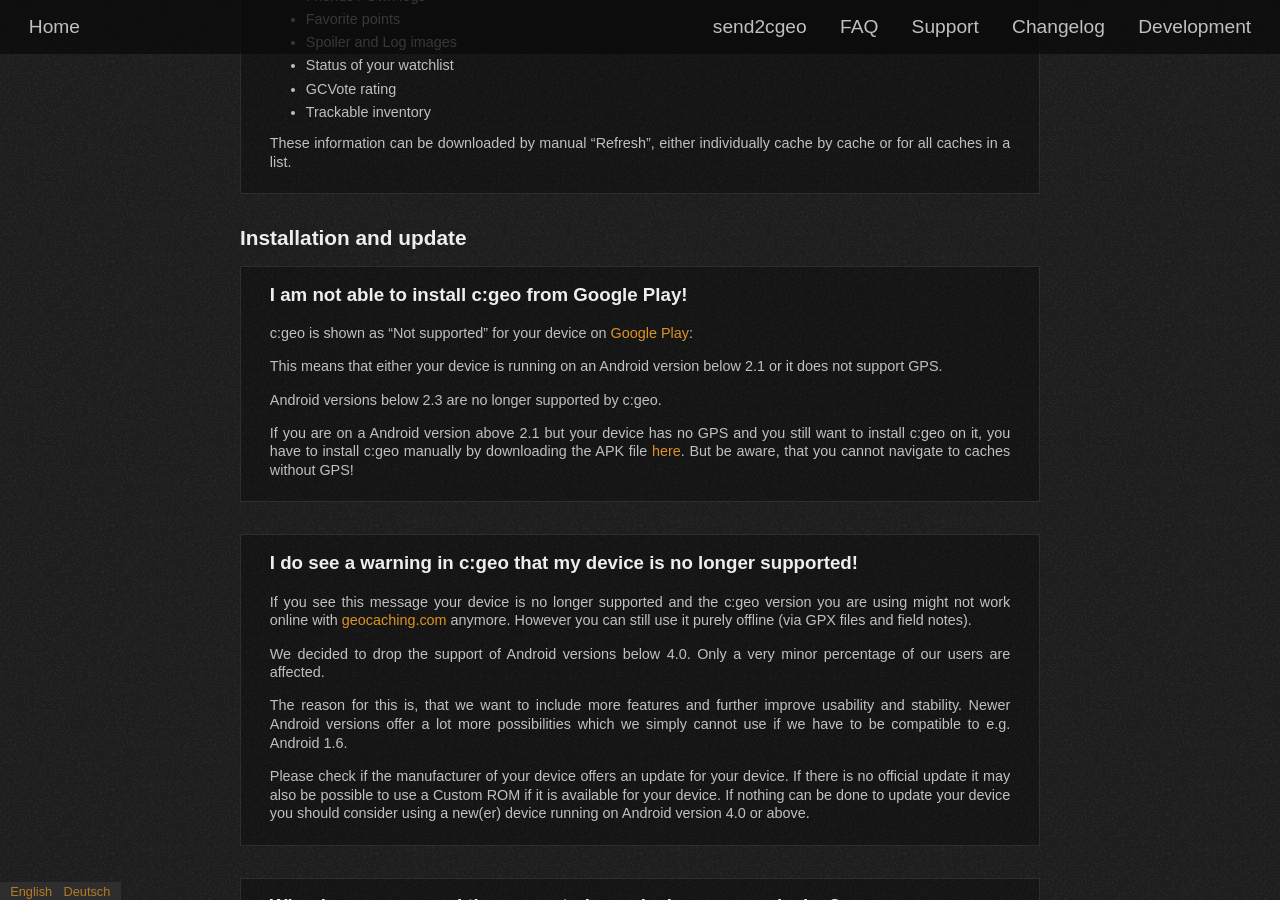
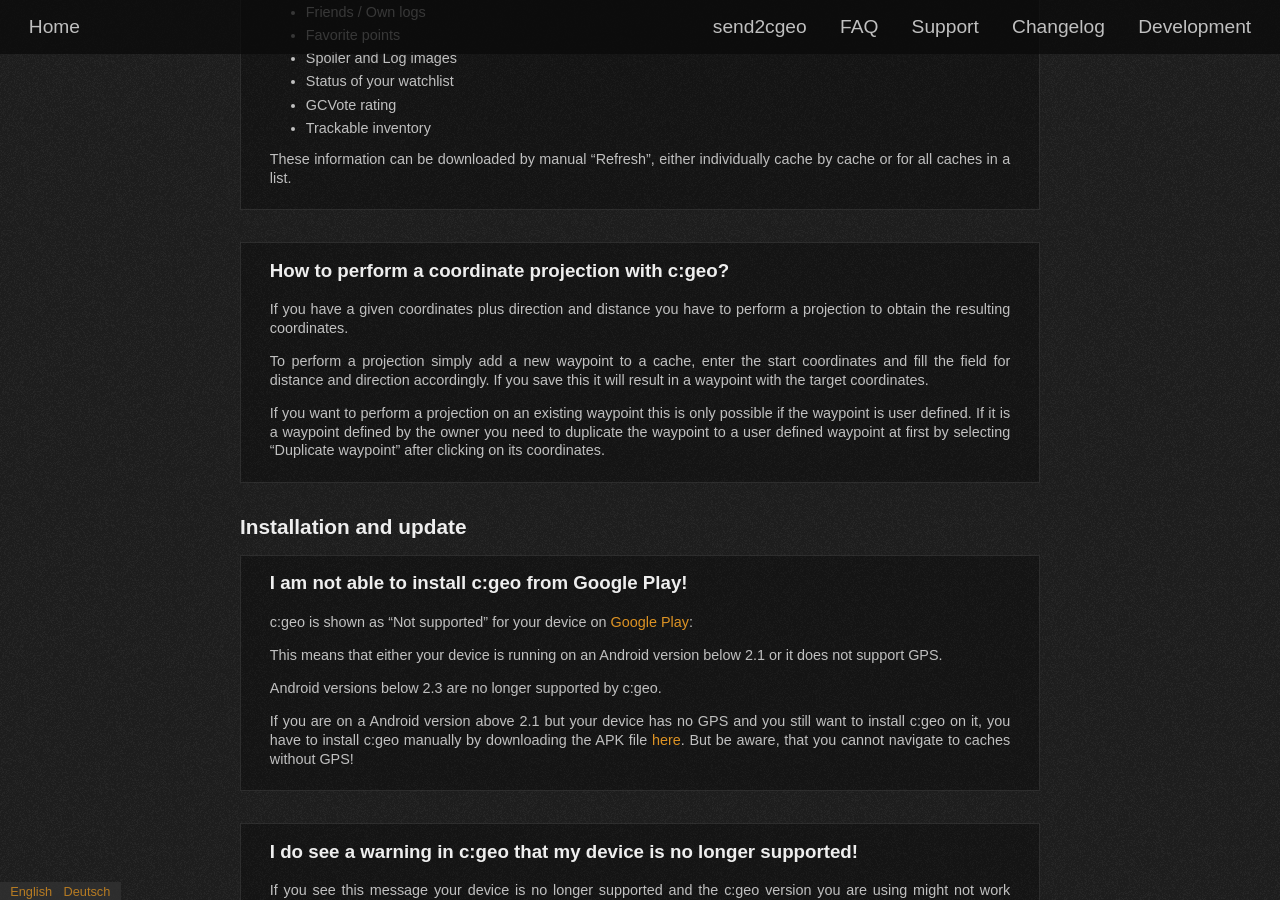
Before and after one commit to cgeo/cgeo.github.io, a Jekyll site: the page built from faq.html, in a window 1280 px wide and 900 px high, scrolled down 13371 px. Built offline with Jekyll 4.4.1, drawn with Linux system fonts in a browser that asks for light colours; some web fonts are replaced; some of the changed text lies outside the part shown.

Commit message:
Adapt FAQ derscripton for coord projection
..and mention the limitation for owner defined/server delivered waypoints

```diff
--- a/_data/faq.yml
+++ b/_data/faq.yml
@@ -929,6 +929,28 @@
                 - Trackable-Inventar
 
                 Diese Informationen kannst du mit einer Aktualisierung einzelner oder der gesamten Cache-Liste herunterladen.
+
+      - id: projection
+        en:
+            title: How to perform a coordinate projection with c:geo?
+            content: |
+                If you have a given coordinates plus direction and distance you have to perform a projection to obtain the resulting coordinates.
+
+                To perform a projection simply add a new waypoint to a cache, enter the start coordinates and fill the field for distance and direction accordingly.
+                If you save this it will result in a waypoint with the target coordinates.
+
+                If you want to perform a projection on an existing waypoint this is only possible if the waypoint is user defined.
+                If it is a waypoint defined by the owner you need to duplicate the waypoint to a user defined waypoint at first by selecting "Duplicate waypoint" after clicking on its coordinates.
+        de:
+            title: Wie führe ich eine Koordinaten-Projektion mit c:geo durch?
+            content: |
+                Wenn du vorgegebene Koordinaten plus Richtung und Entfernung hast, mussst du eine Projektion durchführen, um die resultierenden Koordinaten zu ermitteln.
+
+                Um eine Projektion durchzuführen, füge einfach einen neuen Wegpunkt zu einem Cache hinzu, gebe die Start-Koordination ein und nutze die Felder für Entfernung und Richtung entsprechend.
+                Beim Speichern wird dann ein Wegpunkt an den Ziel-Koordinaten erzeugt.
+
+                Wenn du eine Projektion für einen existierenden Wegpunkt durchführen willst, funktioniert dies nur bei nutzerdefinierten Wegpunkten.
+                Wenn der Wegpunkt vom Owner vorgegeben ist, musst du zuerst den Wegpunkt duplizieren. Dazu wähle "Dupliziere Wegpunkt" nachdem du auf die Koordinaten des Wegpunktes geklickt hast.
 
 - id: installation-and-update
   title:
```
